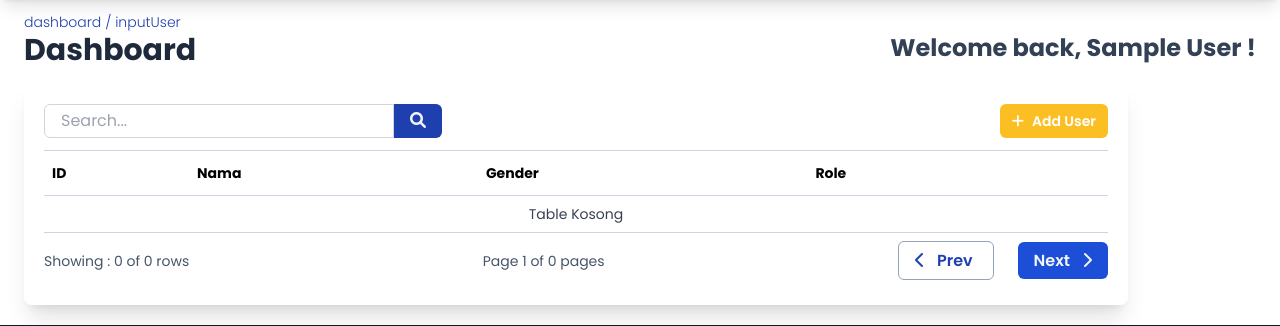
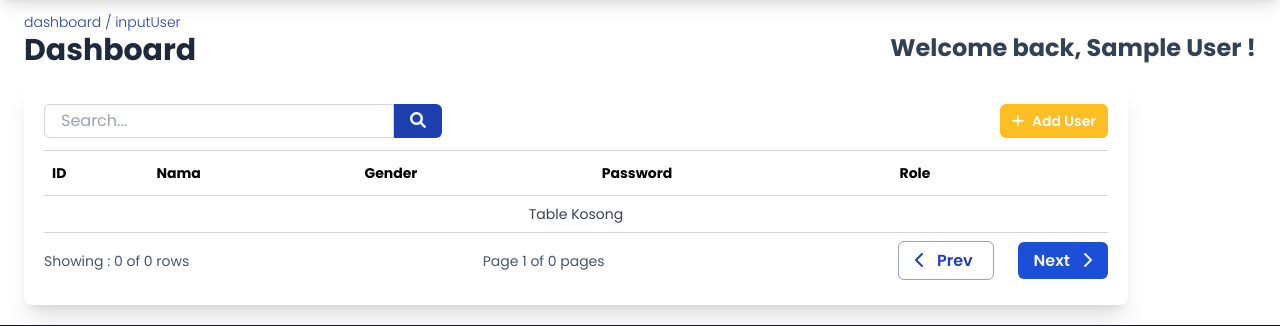
Before and after one commit to AthallahZachari/WEB-KP-TiaraVibrasindo, a PHP site: page /pages/admin/inputemployee.php in a window 1280 px wide. Shown: the part 63-389 px from the top of the page. Run offline with PHP 8.4, Linux system fonts and the light colour scheme; the visitor is signed in with stand-in values (Sample User, id 1); data that the repository does not hold is empty; style sheets or scripts are compiled from the project's sources; some libraries are stand-ins or nearby versions.

Commit message:
role identifier update

```diff
--- a/pages/admin/admin.php
+++ b/pages/admin/admin.php
@@ -26,7 +26,7 @@ if (!isset($_SESSION['current_user']) && $_SESSION['role'] != 'admin') {
         <p class=" text-slate-600">Input Materi kursus</p>
       </div>
       <div class=" px-5 py-3 w-[300px] mr-3 border border-slate-300 rounded-md hover:bg-slate-100 hover:cursor-pointer">
-        <a href="./inputemployee.php" class=" text-2xl font-semibold mb-2">Daftar Karyawan dan Trainee<i class=" fa-solid fa-arrow-right-long ml-2 hover:translate-x-1 "></i></a>
+        <a href="./inputemployee.php" class=" text-2xl font-semibold mb-2">Daftar Pengguna<i class=" fa-solid fa-arrow-right-long ml-2 hover:translate-x-1 "></i></a>
         <p class=" text-slate-600">Input Karyawan dan Trainee</p>
       </div>
       <div class=" px-5 py-3 w-[300px] mr-3 border border-slate-300 rounded-md hover:bg-slate-100 hover:cursor-pointer">
--- a/pages/admin/forms/addEmployee.php
+++ b/pages/admin/forms/addEmployee.php
@@ -8,7 +8,7 @@ $password = Utils::randPassword(8);
   <div class="bg-white px-6 py-5 rounded-md">
     <div class="flex items-center border-b-[1.5px] border-b-slate-500 py-3 mb-5">
       <div class="w-[60px] h-[60px] mr-4 border border-slate-800 rounded-[50%] flex justify-center items-center">
-        <i class="fa-solid fa-school text-2xl"></i>
+        <i class="fa-solid fa-users text-2xl "></i>
       </div>
       <div class="py-3">
         <h1 class="text-3xl text-slate-800 font-semibold">Daftar Pengguna Baru</h1>
--- a/pages/admin/inputemployee.php
+++ b/pages/admin/inputemployee.php
@@ -2,6 +2,7 @@
 include '../../includes/connection/connection.php';
 include '../../includes/header.php';
 include '../../includes/connection/admincontrol.php';
+include '../component/utils.php';
 
 if (!isset($_SESSION['current_user'])) {
   header("Location: ../../index.php");
--- a/pages/admin/tables/tblemployee.php
+++ b/pages/admin/tables/tblemployee.php
@@ -1,3 +1,7 @@
+<?php
+
+?>
+
 <section class="px-5 py-6 w-full rounded-lg shadow-xl">
   <div class=" w-auto mb-3 flex justify-between">
     <form action="" method="GET" class=" flex items-center">
@@ -14,6 +18,7 @@
         <th class=" text-left px-2 py-3">ID</th>
         <th class=" text-left px-2 py-3">Nama</th>
         <th class=" text-left px-2 py-3">Gender</th>
+        <th class=" text-left px-2 py-3">Password</th>
         <th class=" text-left px-2 py-3">Role</th>
         <th class=" text-left px-2 py-3"></th>
       </tr>
@@ -25,7 +30,8 @@
             <td class="px-2 py-2"><?= $row['nip'] ?></td>
             <td class="px-2 py-2"><?= $row['admin_name'] ?></td>
             <td class="px-2 py-2"><?= $row['gender'] ?></td>
-            <td class="px-2 py-2"><?= $row['role'] ?></td>
+            <td class="px-2 py-2 font-bold"><?= $row['password'] ?></td>
+            <td class="px-2"><p class=" mt-[2px] px-2 py-2 <?= Utils::bgSetter($row['role']) ?> rounded-md"><?= $row['role'] ?></p></td>
             <td class="text-center ">
               <button id="action-<?= $row['id_admin'] ?>" class="action-button px-2 py-[5px] rounded-md hover:bg-slate-200"><i class="fa-solid fa-ellipsis"></i></button>
               <div id="dropdown-<?= $row['id_admin'] ?>" class="dropdown-content hidden absolute mt-1 text-left bg-white border-2 border-white  rounded-md shadow-lg">
--- a/pages/component/utils.php
+++ b/pages/component/utils.php
@@ -15,4 +15,16 @@ class Utils
 
     return $randomPassword;
   }
+
+  public static function bgSetter($role){
+    if($role == "admin"){
+      return "bg-red-500 bg-opacity-30 text-red-800";
+    }
+    elseif ($role == "employee") {
+      return "bg-green-500 bg-opacity-30 text-green-800";
+    }
+    else {
+      return "bg-yellow-500 bg-opacity-30 text-yellow-800";
+    }
+  }
 }
```
